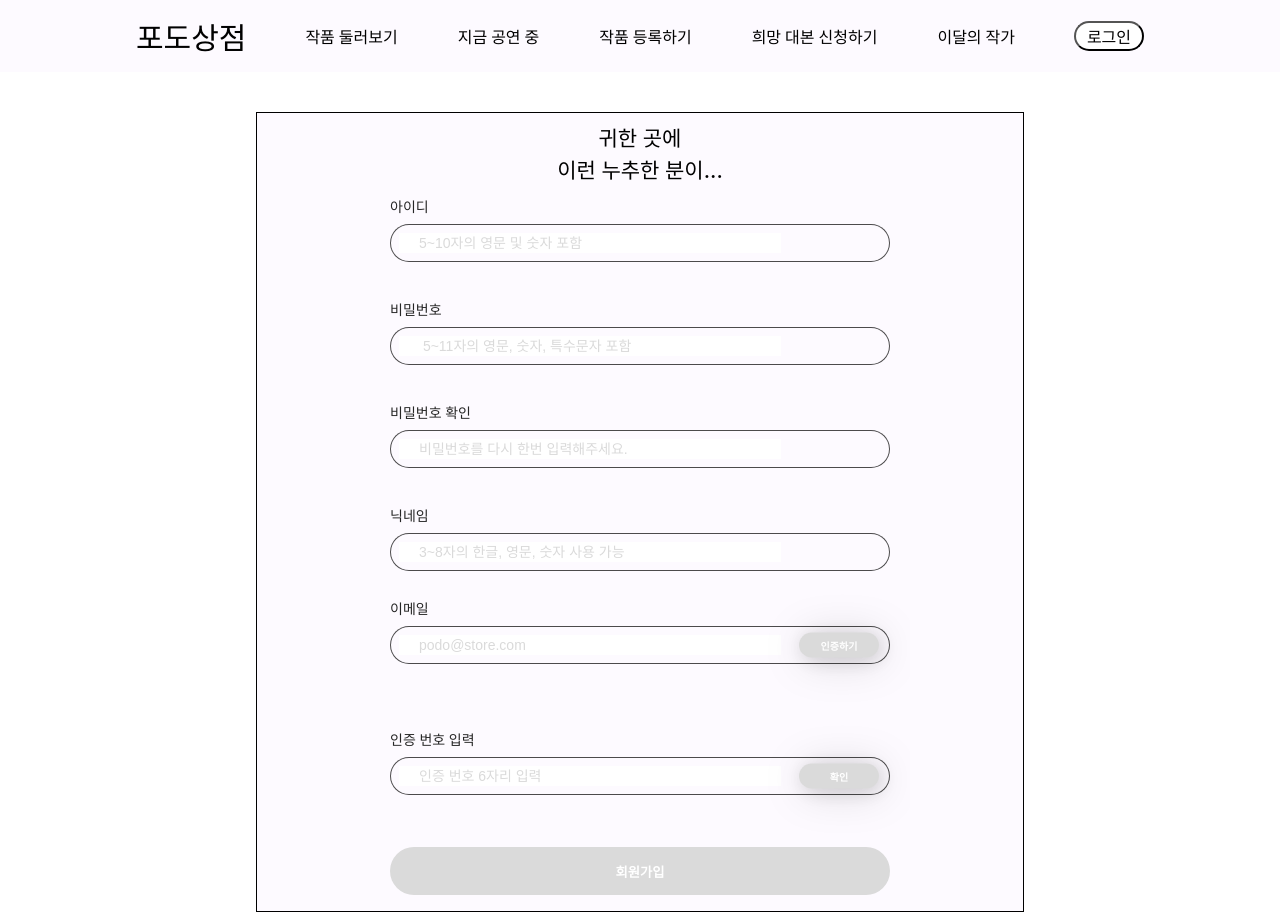
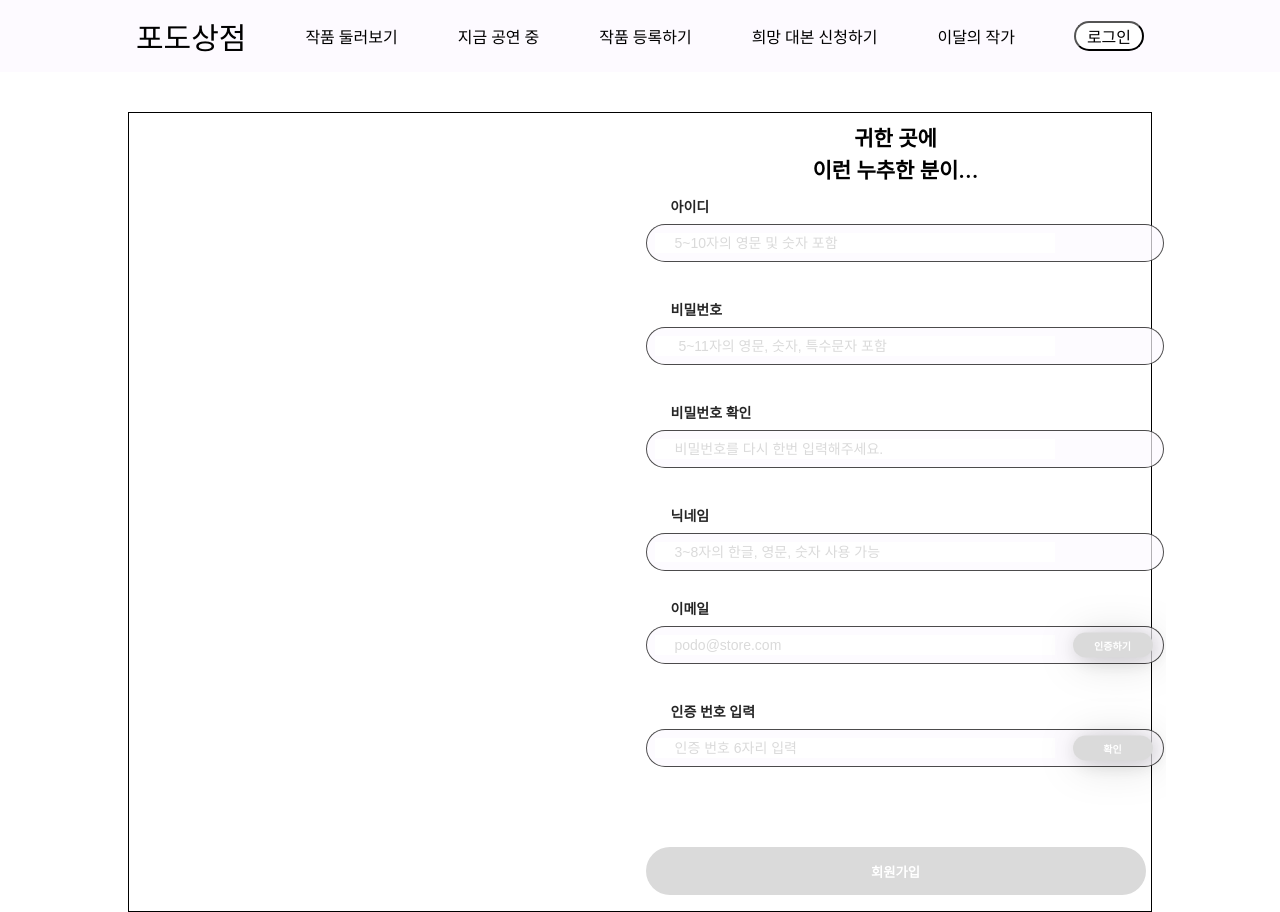
Before and after one commit to Podo-Store/FE, a React (Create React App) app: page /signup in a window 1280 px wide. Built offline with nearby package versions, Linux system fonts and the light colour scheme; a web font is replaced by a local one.

Commit message:
FEAT: Figma 디자인 반영, 로직 기능 추가(#3)
Figma 디자인 반영(우측으로 붙임)
로직 기능 추가 및 오류 수정: 아이디, 닉네임에 대한 중복 체크 기능 추가

```diff
--- a/src/Pages/SignUp.css
+++ b/src/Pages/SignUp.css
@@ -1,22 +1,38 @@
+.signUp {
+  background: #fdfaff;
+}
+
 .box {
   box-sizing: border-box;
   position: absolute;
-  width: 60%;
+  width: 80%;
   height: 800px;
   left: 50%;
   transform: translateX(-50%);
-  background: #fdfaff;
   border: 1px solid #000000;
   margin-top: 40px;
+  display: flex;
+}
+
+.left-side {
+  flex: 1;
+}
+
+.right-side {
+  position: relative;
+  flex: 1;
+  display: flex;
+  justify-content: center;
+  align-items: center;
 }
 
 .page {
-  top: 0;
-  bottom: 0;
+  position: absolute;
+  right: 0;
   width: 100%;
   max-width: 500px;
   left: 50%;
-  transform: translate(-50%, 0);
+  transform: translateX(-50%);
   overflow: hidden;
   display: flex;
   flex-direction: column;
@@ -26,45 +42,55 @@
   line-height: 0.5;
   margin: 0px;
   font-size: 21px;
-  font-weight: 500;
+  font-weight: 600;
   color: #000000;
   text-align: center;
 }
 
 .contentWrap {
-  margin-top: 0; /* 줄여서 요소들 사이의 간격을 좁힘 */
+  margin-top: 0;
   flex: 1;
+  width: 100%;
 }
 
 .inputTitle {
   font-family: "Noto Sans";
   font-style: normal;
-  font-weight: 400;
+  font-weight: 600;
   font-size: 14px;
   line-height: 19px;
+  margin-left: 5%;
 }
 
 .inputWrap {
-  position: relative; /* 상대 위치 설정 */
+  position: relative;
   display: flex;
-  align-items: center; /* 수직 중앙 정렬 추가 */
-  padding: 8px; /* 줄여서 요소의 내부 패딩을 줄임 */
+  align-items: center;
+  padding: 8px;
   margin-top: 8px;
   height: auto;
   background-color: white;
   background: rgba(253, 250, 255, 0.7);
   border: 1px solid rgba(0, 0, 0, 0.7);
   border-radius: 30px;
+  width: 100%;
 }
 
 .inputWrap:focus-within {
   border: 1px solid #9e30f4;
 }
 
+.inputWrap img {
+  width: 20px;
+  height: 20px;
+  margin-left: 10px;
+}
+
 .input {
   box-sizing: border-box;
   padding: 10px 20px;
-  width: calc(100% - 100px); /* 버튼의 너비를 고려하여 입력의 너비 조정 */
+  /* 버튼의 너비를 고려하여 입력의 너비 조정 */
+  width: calc(100% - 100px);
   outline: none;
   border: none;
   font-size: 14px;
@@ -88,7 +114,6 @@
 
 .errorMessage_resend_Wrap {
   display: flex;
-  /* 오른쪽으로 정렬 */
   justify-content: flex-end;
   text-decoration: underline #ff6767;
 }
@@ -110,19 +135,18 @@
   color: white;
 }
 
-/* 새로 추가된 클래스 */
 .insideButton {
   border: none;
   color: white;
 
-  position: absolute; /* 절대 위치 설정 */
-  right: 10px; /* 오른쪽에서 10px 간격 */
-  top: 50%; /* 위에서 50% */
-  transform: translateY(-50%); /* 수직 중앙 정렬 */
-  width: 80px; /* 너비 자동 */
-  height: 25px; /* 버튼 높이 조정 */
-  margin-left: 10px; /* 버튼과 입력 필드 사이의 간격 조정 */
-  padding: 8px 16px; /* 버튼 내부 패딩 조정 */
+  position: absolute;
+  right: 10px;
+  top: 50%;
+  transform: translateY(-50%);
+  width: 80px;
+  height: 25px;
+  margin-left: 10px;
+  padding: 8px 16px;
   background: #8e7bff;
 
   font-family: "Noto Sans";
--- a/src/Pages/SignUp.js
+++ b/src/Pages/SignUp.js
@@ -2,6 +2,8 @@ import "./SignUp.css";
 import MainNav from "./MainNav";
 import { useEffect, useState, useCallback } from "react";
 import { Link } from "react-router-dom";
+import loading from "../assets/image/auth/loading.svg";
+import check from "../assets/image/auth/check.svg";
 
 const api = {
   emailCheck: "https://example.com/api/emailCheck",
@@ -31,6 +33,8 @@ function SignUp() {
 
   const [emailsendbtn, setEmailSendBtn] = useState(true);
 
+  const [idDuplicated, setCheckIdDuplicated] = useState(false);
+  const [nameDuplicated, setCheckNameDuplicated] = useState(false);
   const [emailDuplicated, setCheckEmailDuplicated] = useState(false);
   const [emailSended, setCheckEmailSended] = useState(false);
   const [notAllow, setNotAllow] = useState(true);
@@ -54,6 +58,22 @@ function SignUp() {
 
   const handleId = (e) => {
     setId(e.target.value);
+  };
+
+  // 아이디 중복 체크
+  // 세부 주석은 emailSend 참고
+  useEffect(() => {
+    if (id.length > 0 && checkIdDuplicated(id)) {
+      setCheckIdDuplicated(true);
+    } else {
+      setCheckIdDuplicated(false);
+    }
+  }, [id]);
+
+  const checkIdDuplicated = (id) => {
+    // 아이디 중복 체크 API 연결, 조건문 사용
+    setCheckIdDuplicated(false);
+    return idDuplicated;
   };
 
   // PW
@@ -95,6 +115,21 @@ function SignUp() {
 
   const handleName = (e) => {
     setName(e.target.value);
+  };
+
+  // 닉네임 중복 체크
+  useEffect(() => {
+    if (name.length > 0 && checkNameDuplicated(name)) {
+      setCheckNameDuplicated(true);
+    } else {
+      setCheckNameDuplicated(false);
+    }
+  }, [name]);
+
+  const checkNameDuplicated = (name) => {
+    // 닉네임 중복 체크 API 연결, 조건문 사용
+    setCheckNameDuplicated(false);
+    return nameDuplicated;
   };
 
   // Email
@@ -176,6 +211,8 @@ function SignUp() {
     <div className="signUp">
       <MainNav />
       <div className="box">
+        <div className="left-side"></div>
+        <div className="right-side">
           <div className="page">
             <div className="titleWrap">
               <p>귀한 곳에</p>
@@ -193,12 +230,15 @@ function SignUp() {
                 />
               </div>
               <div className="errorMessageWrap">
-              {/* <div>중복된 아이디입니다.</div> 수정 필요 */}
                 {!idValid && id.length > 0 ? (
                   <div>5 ~ 10자의 영문 및 숫자를 포함해야 합니다.</div>
+                ) : idDuplicated && id.length > 0 ? (
+                  <div>중복된 아이디입니다.</div>
                 ) : (
                   idValid &&
-                id.length > 0 && <div className="NerrorMessageWrap">사용 가능한 아이디입니다.</div>
+                  id.length > 0 && (
+                    <div className="NerrorMessageWrap">사용 가능한 아이디입니다.</div>
+                  )
                 )}
               </div>
 
@@ -263,7 +303,7 @@ function SignUp() {
               <div className="errorMessageWrap">
                 {!nameValid && name.length > 0 ? (
                   <div>3~8자의 한글, 영문, 숫자만 사용 가능합니다.</div>
-              ) : emailDuplicated && name.length > 0 ? (
+                ) : nameDuplicated && name.length > 0 ? (
                   <div>중복된 닉네임입니다.</div>
                 ) : (
                   nameValid &&
@@ -285,17 +325,6 @@ function SignUp() {
                 <button onClick={emailSend} disabled={emailsendbtn} className="insideButton">
                   인증하기
                 </button>
-            </div>
-
-            <div className="errorMessageWrap">
-              {!pwcheckValid && pwcheck.length > 0 ? (
-                <div>비밀번호가 일치하지 않습니다.</div>
-              ) : (
-                pwcheckValid &&
-                pwcheck.length > 0 && (
-                  <div className="NerrorMessageWrap">비밀번호가 일치합니다.</div>
-                )
-              )}
               </div>
 
               <div className="errorMessageWrap">
@@ -329,7 +358,11 @@ function SignUp() {
                 <div className="errorMessageWrap">
                   {!pwValid && pw.length > 0 && <div>인증 번호가 일치하지 않습니다.</div>}
                 </div>
-              {emailSended ? <div className="errorMessageWrap">인증 번호 다시 보내기</div> : null}
+                {emailSended ? (
+                  <div className="errorMessageWrap" onClick={emailSend}>
+                    인증 번호 다시 보내기
+                  </div>
+                ) : null}
               </div>
             </div>
             <div>
@@ -344,6 +377,7 @@ function SignUp() {
           </div>
         </div>
       </div>
+    </div>
   );
 }
 
```
Also changed, not shown: src/assets/image/auth/check.svg (added), src/assets/image/auth/loading.svg (added). Lines whose indentation alone changed are shown as unchanged.
